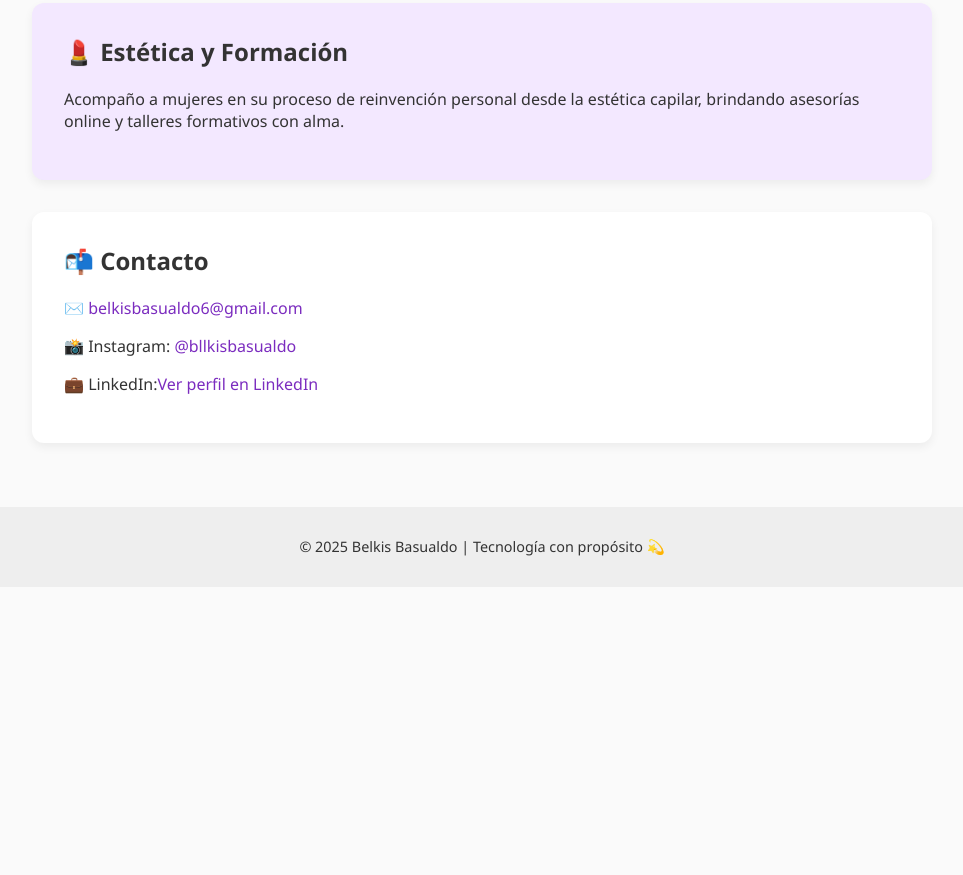
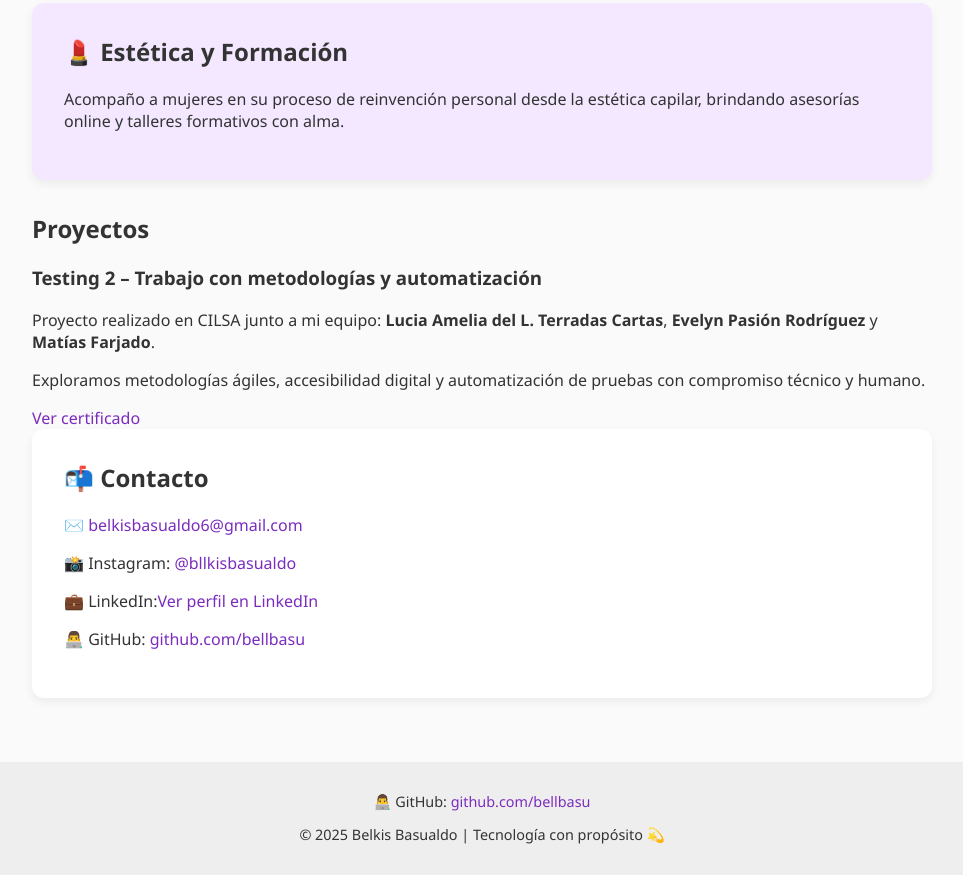
Before and after one commit to bellbasu/belkis-portafolio, a plain HTML site: page index.html in a window 1280 px wide. Shown: the part 835-1710 px from the top of the page, without its empty margins (158-1121 px from the left). Before the commit the page ends 1422 px from the top, so only its background shows below. Drawn offline with Linux system fonts and the light colour scheme.

Commit message:
Update index.html
Agregada sección de Proyectos y nueva tipografía Poppins

```diff
--- a/index.html
+++ b/index.html
@@ -44,17 +44,31 @@
         brindando asesorías online y talleres formativos con alma.
       </p>
     </section>
-
+   <section id="proyectos">
+  <h2>Proyectos</h2>
+  <div class="proyecto-card">
+    <h3>Testing 2 – Trabajo con metodologías y automatización</h3>
+    <p>Proyecto realizado en CILSA junto a mi equipo:
+      <strong>Lucia Amelia del L. Terradas Cartas</strong>,
+      <strong>Evelyn Pasión Rodríguez</strong> y
+      <strong>Matías Farjado</strong>.</p>
+    <p>Exploramos metodologías ágiles, accesibilidad digital y automatización de pruebas con compromiso técnico y humano.</p>
+    <a href="https://drive.google.com/file/d/1vaRtmq7XvJctmWzWwQPwC_hDglenSN0h/view?usp=sharing" target="_blank" class="boton-proyecto">Ver certificado</a>
+  </div>
+</section>
     <section id="contacto" class="section-card">
       <h2>📬 Contacto</h2>
       <p>✉️ <a href="mailto:belkisbasualdo6@gmail.com">belkisbasualdo6@gmail.com</a></p>
       <p>📸 Instagram: <a href="https://www.instagram.com/bllkisbasualdo?igsh=djNwM283aXdkbDdy" target="_blank">@bllkisbasualdo</a> </p>
       <p>💼 LinkedIn:<a href="https://www.linkedin.com/in/belkis-basualdo-estudiantedesarrollosoftware/" target="_blank">Ver perfil en LinkedIn</a>
- </p>
+      <p>👨‍💻 GitHub: <a href="https://github.com/bellbasu" target="_blank">github.com/bellbasu</a></p>
+
+      </p>
     </section>
   </main>
 
   <footer>
+   <p>👨‍💻 GitHub: <a href="https://github.com/bellbasu" target="_blank">github.com/bellbasu</a></p>
     <p>&copy; 2025 Belkis Basualdo | Tecnología con propósito 💫</p>
   </footer>
 </body>
```
